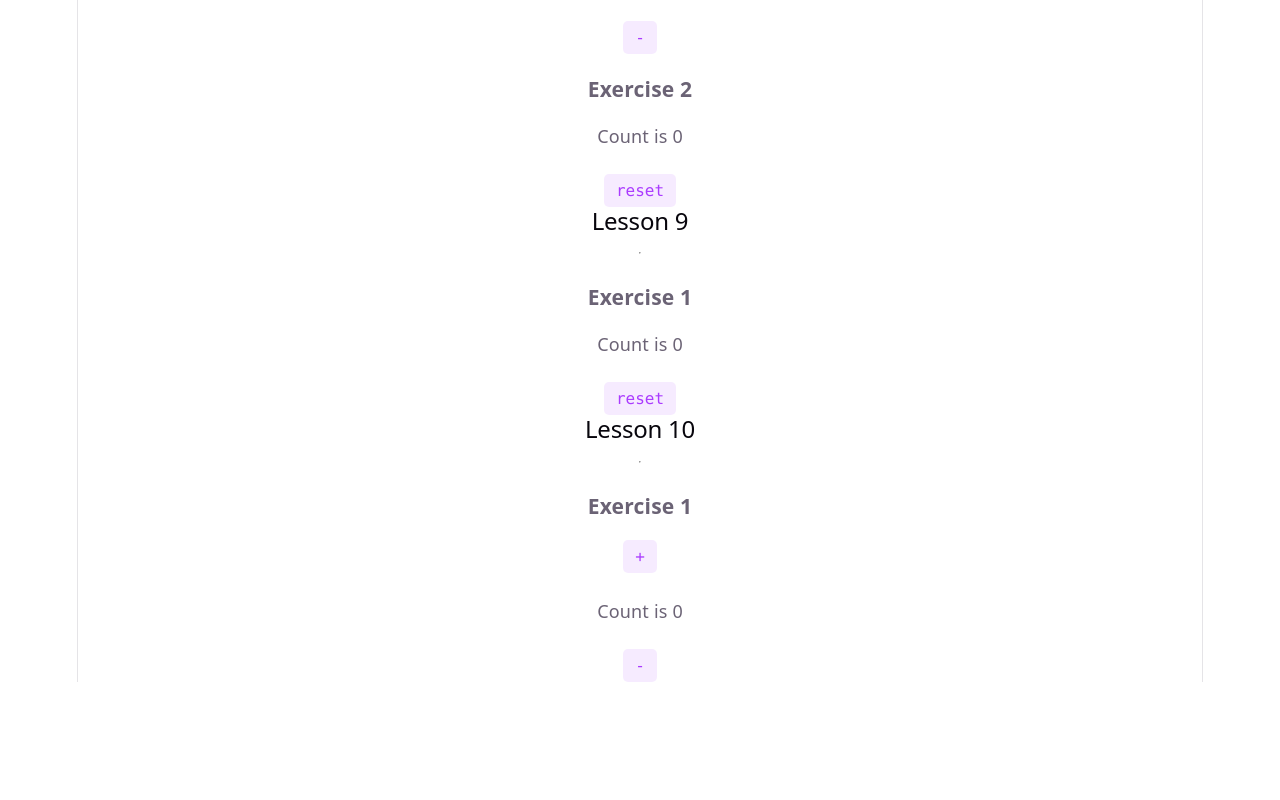
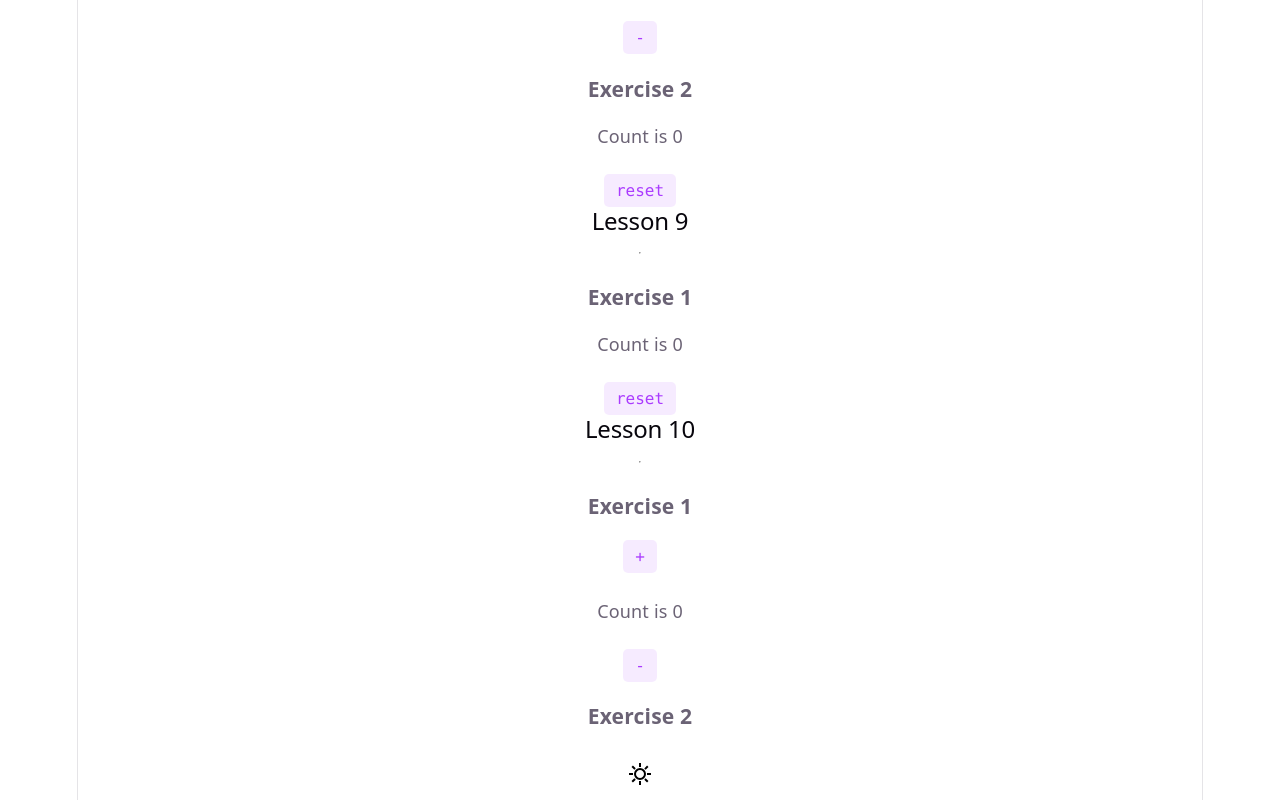
Before and after one commit to jeremiassosa/react-bootcamp-Sosa, a React (Vite) app in the folder react-bootcamp-Sosa/: page / in a window 1280 px wide. Shown: the part 2152-2952 px from the top of the page. Before the commit the page ends 2834 px from the top, so only its background shows below. Built offline with nearby package versions, Linux system fonts and the light colour scheme.

Commit message:
feat/ add complete exercise 2 lesson 10

```diff
--- a/react-bootcamp-Sosa/src/App.css
+++ b/react-bootcamp-Sosa/src/App.css
@@ -181,3 +181,19 @@
     border-right-color: var(--border);
   }
 }
+.day, .night {
+  border-radius: 100%;
+  border: none;
+  width: 50px;
+  height: 50px;
+  transition: opacity 1s ease;
+  opacity: 1%;
+}
+.day{
+  background-color: white;
+  opacity: 100%;
+}
+.night{
+  opacity: 100%;
+  background-color: black;
+}
--- a/react-bootcamp-Sosa/src/App.tsx
+++ b/react-bootcamp-Sosa/src/App.tsx
@@ -1,6 +1,8 @@
 import './App.css'
-import { Counterv12, CounterWithContext } from './lesson10/exercise1-Counter';
+import { CounterWithContext } from './lesson10/exercise1-Counter';
 import { ContadorProvider } from './lesson10/exercise1-CounterContext';
+import { ThemeWithContext } from './lesson10/exercise2-ChangeTheme';
+import { ThemeProvider } from './lesson10/exercise2-ChangeThemeContext';
 import Counter from './lesson3/exercise1-counter';
 import ILike from './lesson3/exercise2-like';
 import TrafficLight from './lesson4/exercise1-TrafficLight'
@@ -72,6 +74,10 @@ function App() {
         <ContadorProvider>
             <CounterWithContext/>
         </ContadorProvider>
+      <h3>Exercise 2</h3>
+        <ThemeProvider>
+          <ThemeWithContext/>
+        </ThemeProvider>
     </>
     )
 }
--- /dev/null
+++ b/react-bootcamp-Sosa/src/lesson10/exercise2-ChangeTheme.tsx
@@ -0,0 +1,14 @@
+import { useTheme } from './exercise2-ChangeThemeContext'
+
+export function ThemeWithContext() {
+  const { themeDark, changeTheme, dayIcon, nightIcon } = useTheme()
+
+  return (
+    <button
+      onClick={changeTheme}
+      className={themeDark ? 'night' : 'day'}
+    >
+      {themeDark ? dayIcon : nightIcon}
+    </button>
+  )
+}
--- /dev/null
+++ b/react-bootcamp-Sosa/src/lesson10/exercise2-ChangeThemeContext.tsx
@@ -0,0 +1,37 @@
+import { createContext, useContext, useState, type ReactNode } from 'react'
+
+interface ThemeContextType {
+  themeDark: boolean
+  changeTheme: () => void
+  dayIcon: ReactNode
+  nightIcon: ReactNode
+}
+
+export const ChangeThemeContext = createContext<ThemeContextType | undefined>(undefined)
+
+export function ThemeProvider({ children }: { children: ReactNode }) {
+  const [themeDark, setThemeDark] = useState(false)
+  const changeTheme = () => setThemeDark((c) => !c)
+
+  const dayIcon = (
+    <svg xmlns="http://www.w3.org/2000/svg" height="24px" viewBox="0 -960 960 960" width="24px" fill={themeDark ? "#FFFFFF" : "#000000"}><path d="M600-640 480-760l120-120 120 120-120 120Zm200 120-80-80 80-80 80 80-80 80ZM483-80q-84 0-157.5-32t-128-86.5Q143-253 111-326.5T79-484q0-146 93-257.5T409-880q-18 99 11 193.5T520-521q71 71 165.5 100T879-410q-26 144-138 237T483-80Zm0-80q88 0 163-44t118-121q-86-8-163-43.5T463-465q-61-61-97-138t-43-163q-77 43-120.5 118.5T159-484q0 135 94.5 229.5T483-160Zm-20-305Z"/></svg>
+  )
+
+  const nightIcon = (
+    <svg xmlns="http://www.w3.org/2000/svg" height="24px" viewBox="0 -960 960 960" width="24px" fill={themeDark ? "#FFFFFF" : "#000000"}><path d="M440-760v-160h80v160h-80Zm266 110-55-55 112-115 56 57-113 113Zm54 210v-80h160v80H760ZM440-40v-160h80v160h-80ZM254-652 140-763l57-56 113 113-56 54Zm508 512L651-255l54-54 114 110-57 59ZM40-440v-80h160v80H40Zm157 300-56-57 112-112 29 27 29 28-114 114Zm113-170q-70-70-70-170t70-170q70-70 170-70t170 70q70 70 70 170t-70 170q-70 70-170 70t-170-70Zm283-57q47-47 47-113t-47-113q-47-47-113-47t-113 47q-47 47-47 113t47 113q47 47 113 47t113-47ZM480-480Z"/></svg>
+  )
+
+  return (
+    <ChangeThemeContext.Provider value={{ changeTheme, themeDark, dayIcon, nightIcon }}>
+        {children}
+    </ChangeThemeContext.Provider>
+  )
+}
+
+export function useTheme() {
+  const contexto = useContext(ChangeThemeContext)
+  if (!contexto) {
+    throw new Error('useContador debe usarse dentro de un ContadorContext.Provider')
+  }
+  return contexto
+}
```
